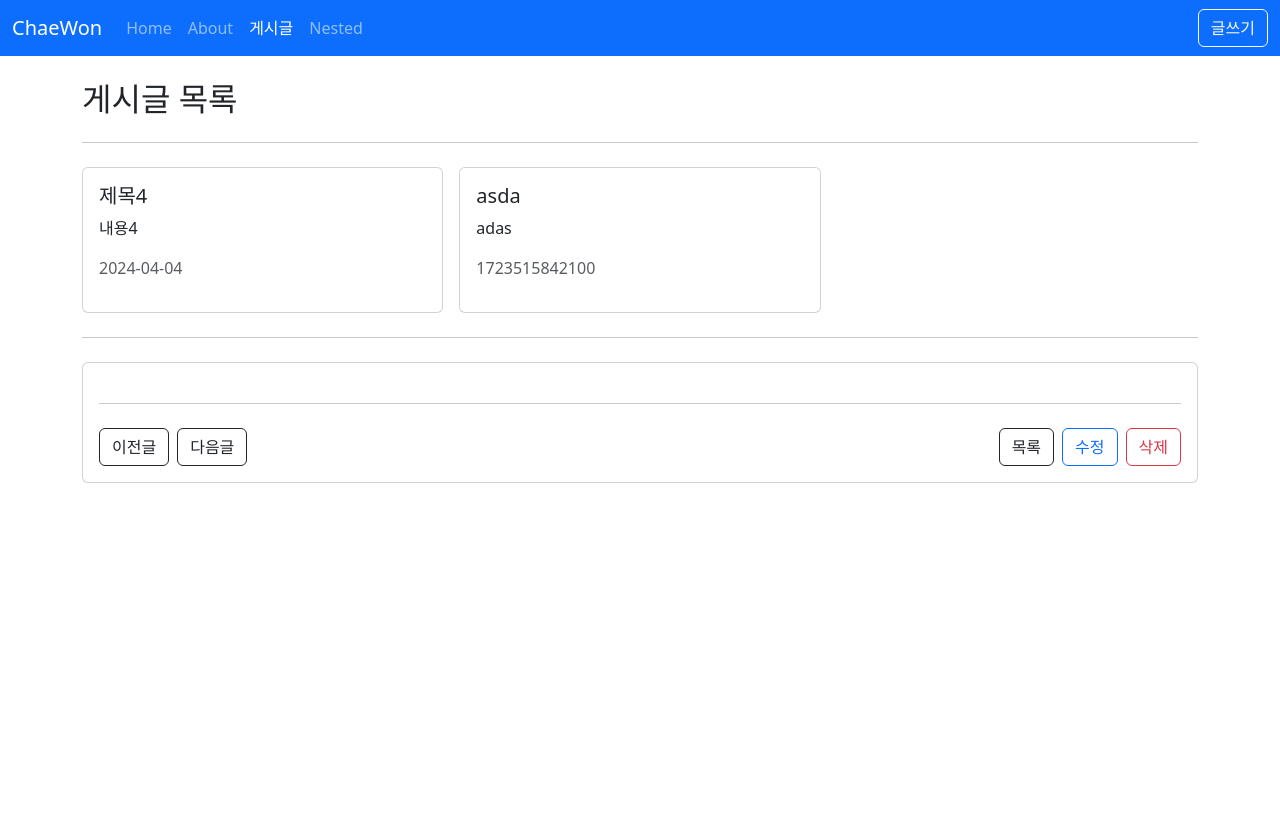
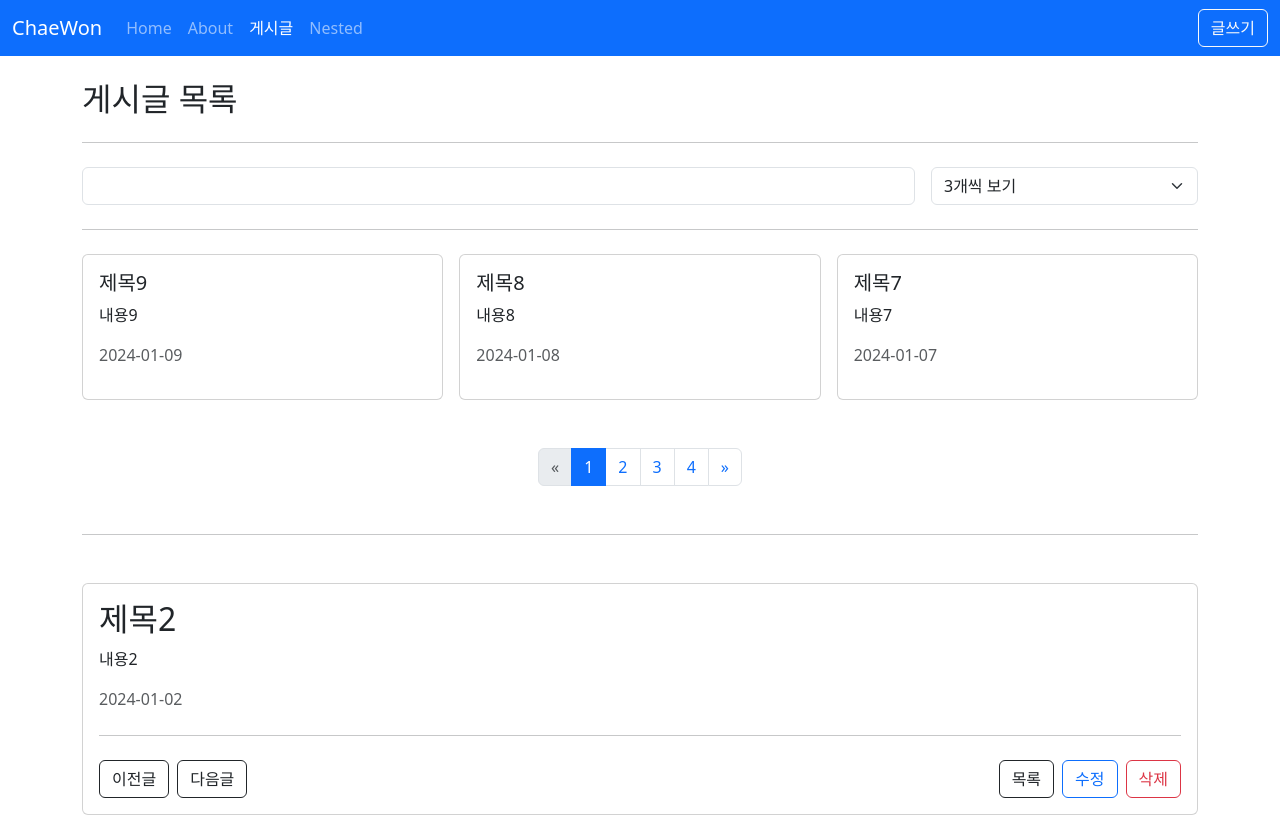
Before and after one commit to lchwon/study_vue3_posts, a Vue app: page /posts in a window 1280 px wide. Before the commit the page ends 800 px from the top, so only its background shows below. Built offline with nearby package versions, Linux system fonts and the light colour scheme; no server answers; data requests are answered from the project's data file.

Commit message:
pagination&filter

```diff
--- a/db.json
+++ b/db.json
@@ -1,16 +1,64 @@
 {
   "posts": [
+    {
+      "id": 1,
+      "title": "제목1",
+      "content": "내용1",
+      "createdAt": "2024-01-01"
+    },
+    {
+      "id": 2,
+      "title": "제목2",
+      "content": "내용2",
+      "createdAt": "2024-01-02"
+    },
+    {
+      "id": 3,
+      "title": "제목3",
+      "content": "내용3",
+      "createdAt": "2024-01-03"
+    },
     {
       "id": 4,
       "title": "제목4",
       "content": "내용4",
-      "createdAt": "2024-04-04"
+      "createdAt": "2024-01-04"
     },
     {
-      "title": "asda",
-      "content": "adas",
-      "createdAt": 1723515842100,
-      "id": 5
+      "id": 5,
+      "title": "제목5",
+      "content": "내용5",
+      "createdAt": "2024-01-05"
+    },
+    {
+      "id": 6,
+      "title": "제목6",
+      "content": "내용6",
+      "createdAt": "2024-01-06"
+    },
+    {
+      "id": 7,
+      "title": "제목7",
+      "content": "내용7",
+      "createdAt": "2024-01-07"
+    },
+    {
+      "id": 8,
+      "title": "제목8",
+      "content": "내용8",
+      "createdAt": "2024-01-08"
+    },
+    {
+      "id": 9,
+      "title": "제목9",
+      "content": "내용9",
+      "createdAt": "2024-01-09"
+    },
+    {
+      "title": "테스트 등록",
+      "content": "테스트",
+      "createdAt": 1724033074081,
+      "id": 10
     }
   ]
 }
--- a/src/api/posts.js
+++ b/src/api/posts.js
@@ -1,7 +1,7 @@
 import axios from 'axios';
 
-export function getPosts() {
-	return axios.get('http://localhost:5000/posts');
+export function getPosts(params) {
+	return axios.get('http://localhost:5000/posts', { params });
 }
 
 export function getPostById(id) {
--- a/src/views/posts/PostListView.vue
+++ b/src/views/posts/PostListView.vue
@@ -1,6 +1,21 @@
 <template>
 	<div>
 		<h2>게시글 목록</h2>
+		<hr class="my-4" />
+		<form @submit.prevent>
+			<div class="row g-3">
+				<div class="col">
+					<input v-model="params.title_like" type="text" class="form-control" />
+				</div>
+				<div class="col-3">
+					<select v-model="params._limit" class="form-select">
+						<option value="3">3개씩 보기</option>
+						<option value="6">6개씩 보기</option>
+						<option value="8">9개씩 보기</option>
+					</select>
+				</div>
+			</div>
+		</form>
 		<hr class="my-4" />
 		<div class="row g-3">
 			<div v-for="post in posts" :key="post.id" class="col-4">
@@ -12,7 +27,44 @@
 				></PostItem>
 			</div>
 		</div>
-		<hr class="my-4" />
+		<nav class="mt-5" aria-label="Page navigation example">
+			<ul class="pagination justify-content-center">
+				<li class="page-item" :class="{ disabled: !(params._page > 1) }">
+					<a
+						class="page-link"
+						href="#"
+						aria-label="Previous"
+						@click.prevent="--params._page"
+					>
+						<span aria-hidden="true">&laquo;</span>
+					</a>
+				</li>
+				<li
+					v-for="page in pageCount"
+					:key="page"
+					class="page-item"
+					:class="{ active: params._page === page }"
+				>
+					<a class="page-link" href="#" @click.prevent="params._page = page">{{
+						page
+					}}</a>
+				</li>
+				<li
+					class="page-item"
+					:class="{ disabled: !(params._page < pageCount) }"
+				>
+					<a
+						class="page-link"
+						href="#"
+						aria-label="Next"
+						@click.prevent="++params._page"
+					>
+						<span aria-hidden="true">&raquo;</span>
+					</a>
+				</li>
+			</ul>
+		</nav>
+		<hr class="my-5" />
 		<AppCard>
 			<PostDetailView :id="2"></PostDetailView>
 		</AppCard>
@@ -24,21 +76,38 @@
 import PostDetailView from '@/views/posts/PostDetailView.vue';
 import AppCard from '@/components/AppCard.vue';
 import { getPosts } from '@/api/posts';
-import { ref } from 'vue';
+import { computed, ref, watchEffect } from 'vue';
 import { useRouter } from 'vue-router';
 
 const router = useRouter();
 const posts = ref([]);
 
+//정렬 방식
+const params = ref({
+	_sort: 'createdAt',
+	_order: 'desc', //내림차순 정렬
+	_page: 1, //page
+	_limit: 3, //리스트에서 몇개씩 데이터를 조회할건지 확인
+	title_like: '', //필터
+});
+
+//pagination
+const totalCount = ref(0);
+const pageCount = computed(() =>
+	Math.ceil(totalCount.value / params.value._limit),
+);
+
 const fetchPosts = async () => {
 	try {
-		const { data } = await getPosts();
+		const { data, headers } = await getPosts(params.value);
 		posts.value = data;
+		totalCount.value = headers['x-total-count'];
 	} catch (error) {
 		console.error(error);
 	}
 };
-fetchPosts();
+watchEffect(fetchPosts);
+//fetchPosts();
 const goPage = id => {
 	// router.push(`/posts/${id}`);
 	router.push({
```
